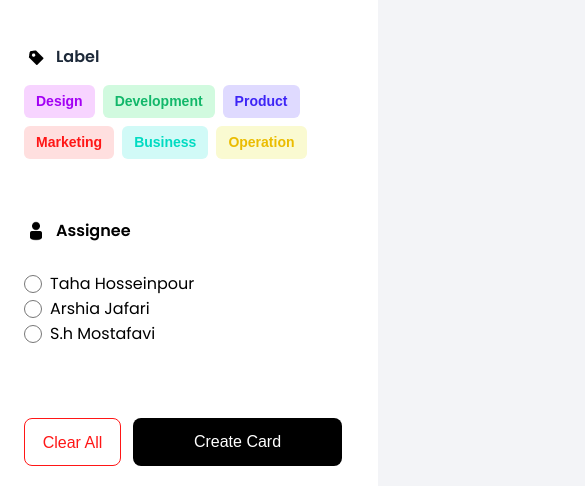
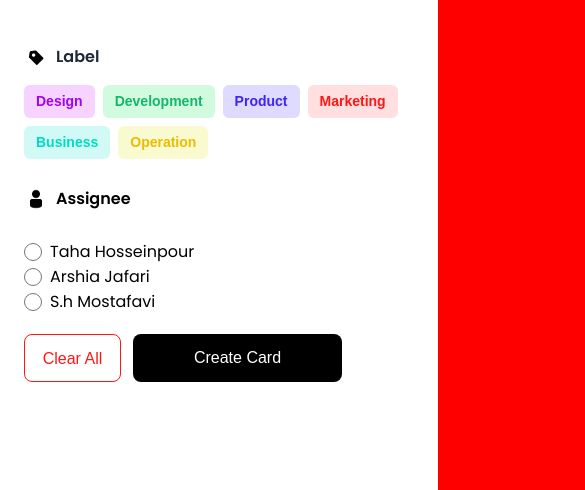
Before and after one commit to arshia00J/kanban_project, a plain HTML site: page index.html in a window 390 px wide. Shown: the part 354-844 px from the top of the page, 585 px wide, since content can reach past the window. Drawn offline with Linux system fonts and the light colour scheme.

Commit message:
responsive

```diff
--- a/style.css
+++ b/style.css
@@ -1,20 +1,24 @@
 @import url("https://fonts.googleapis.com/css2?family=Poppins:ital,wght@0,100;0,200;0,300;0,400;0,500;0,600;0,700;0,800;0,900;1,100;1,200;1,300;1,400;1,500;1,600;1,700;1,800;1,900&display=swap");
+
+
 body {
   font-family: "Poppins", sans-serif;
   margin: 0;
   padding: 0;
+  background-color: red;
+  height: 100%;
 }
 .container {
   display: flex;
   width: 100%;
-  height: 90vh;
+  height: 100%;
 }
 
 .left-section {
   width: 366px;
   background-color: #fff;
   padding: 24px;
-  height: 90vh;
+  height: 100vh;
 }
 .left-section #title {
   font-weight: 700;
@@ -124,7 +128,6 @@ textarea {
   display: flex;
   flex-direction: row;
   gap: 8px;
-  margin-bottom: 32px;
   flex-wrap: wrap;
 }
 
@@ -238,8 +241,8 @@ textarea {
   display: flex;
   flex-direction: row;
   bottom: 24px;
-  position: absolute;
   gap: 12px;
+  margin-top: 20px;
 }
 
 #action-buttons #clear_all {
@@ -280,7 +283,6 @@ textarea {
   border: 1.4px solid #000;
 }
 
-/* Right section, 70% width */
 .right-section {
   width: 100%;
   background-color: #f3f4f7;
@@ -289,10 +291,11 @@ textarea {
   padding: 40px 32px;
   flex-direction: row;
   gap: 24px;
+  overflow-x: scroll;
 }
 
 .column {
-  width: 100%;
+  width: 320px;
   height: 100%;
   display: flex;
   flex-direction: column;
@@ -306,7 +309,7 @@ textarea {
   gap: 24px;
   overflow-y: scroll;
   height: 100vh;
-  width: 100%;
+  width: 320px;
 }
 
 h2 {
@@ -321,7 +324,7 @@ h2 {
 
 .right-section .column .card {
   padding: 20px;
-  width: 320px;
+  width: auto;
   border-radius: 8px;
   background-color: #fcfcfd;
   box-shadow: 0px 0.5px 2px 0px #1018284d;
@@ -384,3 +387,40 @@ h2 {
   line-height: 24px;
   color: #2b2d31;
 }
+
+
+/* Responsove */
+
+@media  screen and (max-width: 768px) {
+  .body{
+    height: 100vh;
+    width: 100%;
+
+  }
+  .container {
+    flex-direction: column;
+    width: 100%;
+    height: 100%;
+  }
+
+  .right-section{
+    width: 100%;
+    height: 700px;
+    overflow-y: visible;
+  }
+  #todo-column,
+  #doing-column,
+  #done-column {
+    overflow-y: visible;
+    height: 700px;
+  }
+  .right-section .column {
+    width: 100%;
+    overflow-y: visible;
+  }
+
+  .left-section{
+    width: 100%;
+  }
+
+}
```
